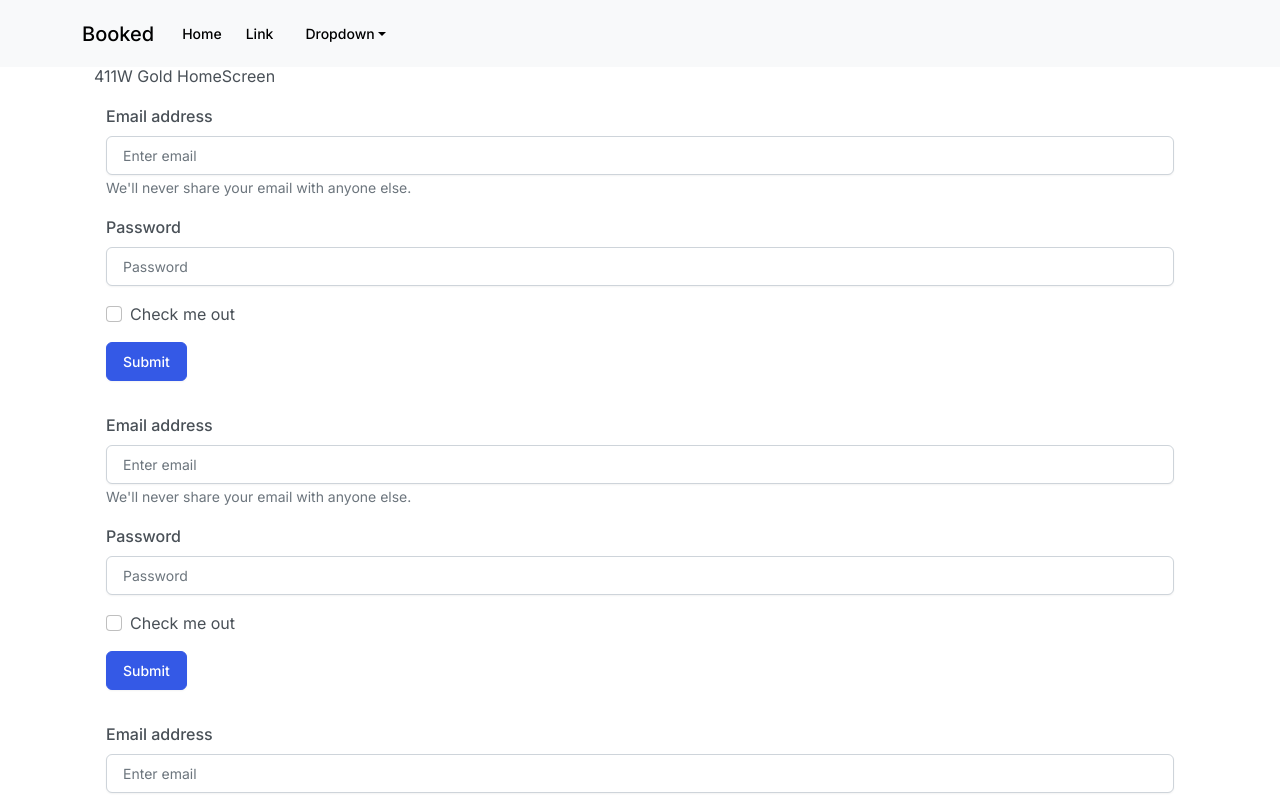
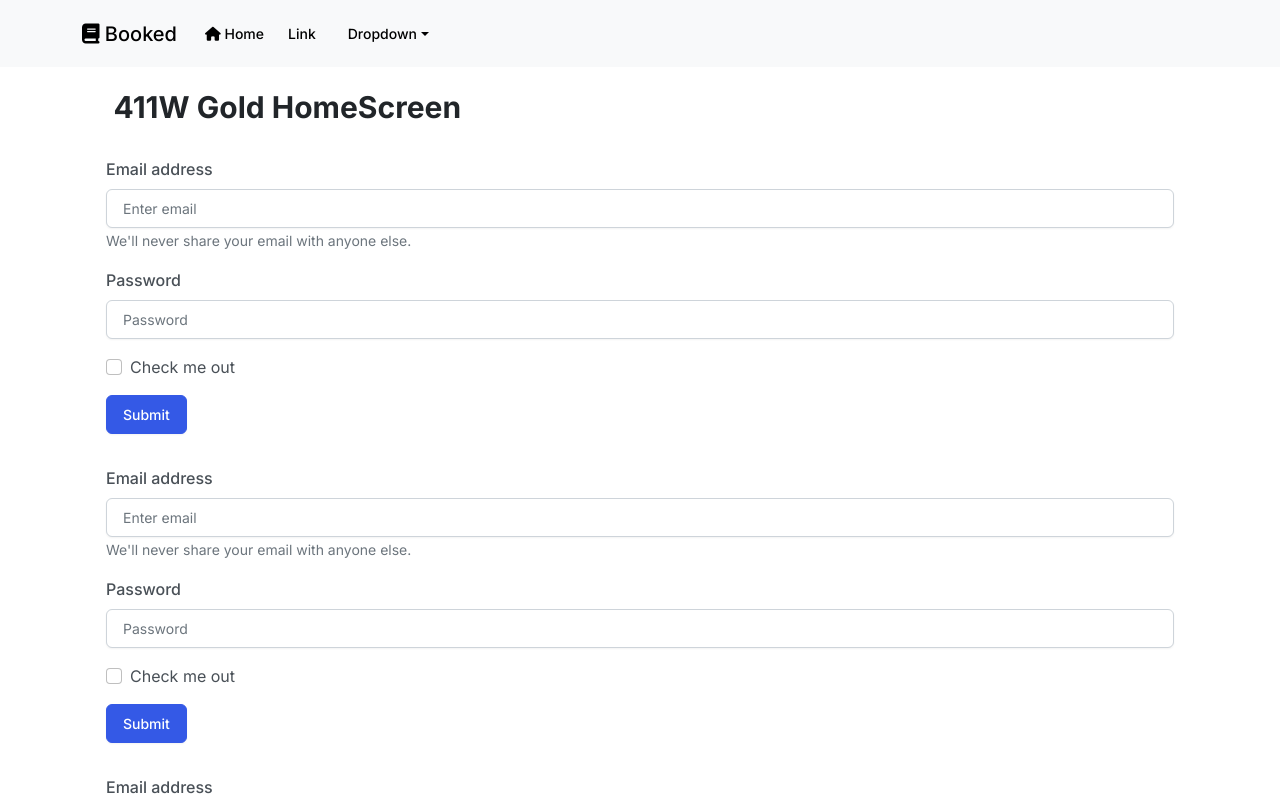
Before and after one commit to lvSojen/2023-Spring-CS411W-GOLD, a React (Create React App) app in the folder frontend/: page / in a window 1280 px wide. Shown: the top 798 px of the page. Built offline with nearby package versions, Linux system fonts and the light colour scheme.

Commit message:
adding the icons for home and booked application

```diff
--- a/frontend/src/components/page/Header.js
+++ b/frontend/src/components/page/Header.js
@@ -6,14 +6,18 @@ import NavDropdown from "react-bootstrap/NavDropdown"
 
 function Header() {
   return (
-    <header>
+    <header className="pb-5">
       <Navbar bg="light" expand="lg" fixed="top">
         <Container>
-          <Navbar.Brand href="#home">Booked</Navbar.Brand>
+          <Navbar.Brand href="#home">
+            <i className="fa-solid fa-book"></i> Booked
+          </Navbar.Brand>
           <Navbar.Toggle aria-controls="basic-navbar-nav" />
           <Navbar.Collapse id="basic-navbar-nav">
             <Nav className="me-auto">
-              <Nav.Link href="#home">Home</Nav.Link>
+              <Nav.Link href="#home">
+                <i class="fa-solid fa-house"></i> Home
+              </Nav.Link>
               <Nav.Link href="#link">Link</Nav.Link>
               <NavDropdown title="Dropdown" id="basic-nav-dropdown">
                 <NavDropdown.Item href="#action/3.1">Action</NavDropdown.Item>
--- a/frontend/src/screens/ContactScreen.js
+++ b/frontend/src/screens/ContactScreen.js
@@ -1,15 +1,16 @@
 import React from "react"
 import { Link } from "react-router-dom"
 import { Button } from "react-bootstrap"
+import { Container } from "react-bootstrap"
 
 function ContactScreen() {
   return (
-    <div>
+    <Container className="py-3">
       <div>ContactScreen</div>
       <Link to="/">
         <Button variant="info">click me</Button>
       </Link>
-    </div>
+    </Container>
   )
 }
 
--- a/frontend/src/screens/HomeScreen.js
+++ b/frontend/src/screens/HomeScreen.js
@@ -3,10 +3,13 @@ import { Link } from "react-router-dom"
 import { Button } from "react-bootstrap"
 import { Container } from "react-bootstrap"
 import SearchForm from "../components/common/SearchForm"
+import Badge from "react-bootstrap/Badge"
 function HomeScreen() {
   return (
-    <Container>
-      <div className="mt-5">411W Gold HomeScreen</div>
+    <Container className="py-3">
+      <h1>
+        <Badge bg="secondary">411W Gold HomeScreen</Badge>
+      </h1>
       <SearchForm />
       <SearchForm />
       <SearchForm />
```
